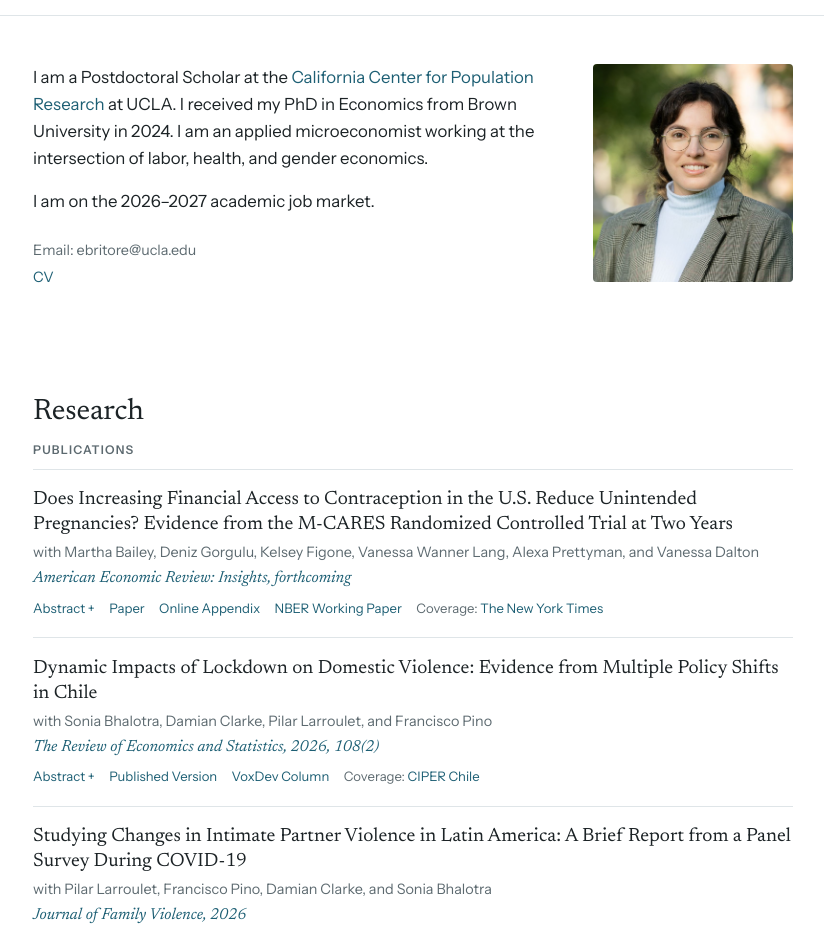
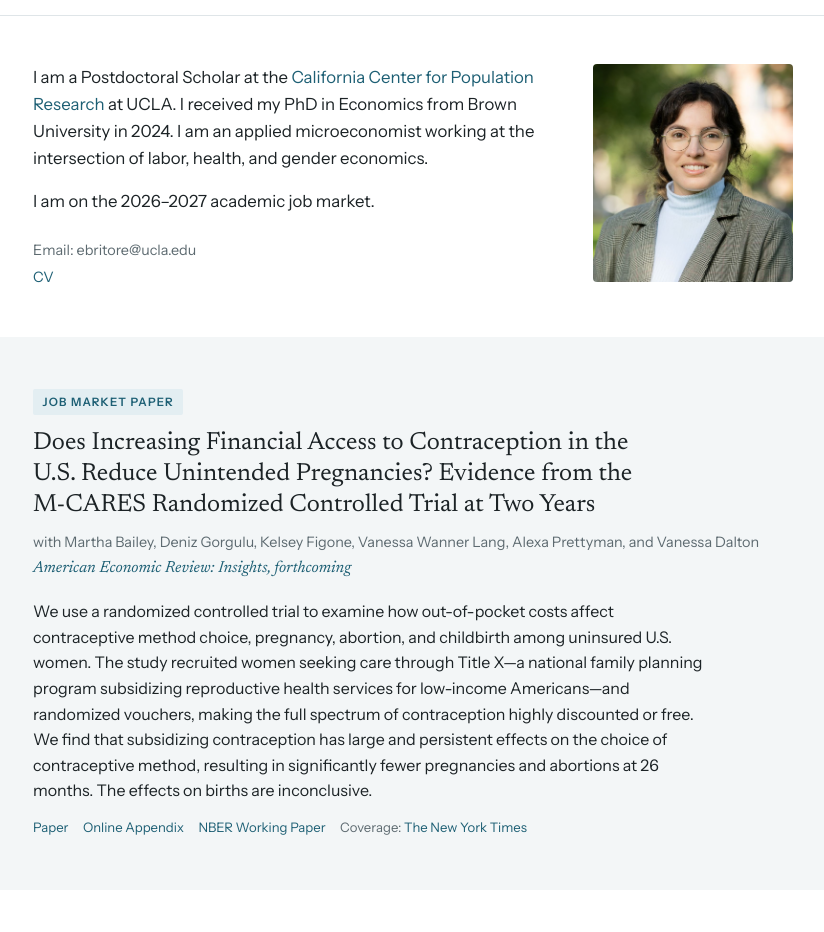
Before and after one commit to ebritore/ebritore.github.io, a plain HTML site: page index.html in a window 1280 px wide. Shown: the part 73-1005 px from the top of the page, without its empty margins (227-1051 px from the left). Drawn offline with Linux system fonts and the light colour scheme.

Commit message:
Feature job market paper on front page; CV: fix coauthors on careers paper
Co-Authored-By: Claude Opus 5.5 <noreply@anthropic.com>

```diff
--- a/index.html
+++ b/index.html
@@ -157,6 +157,7 @@ footer .wrap { display: flex; justify-content: space-between; gap: 1rem; flex-wr
     <a class="brand" href="#">Emilia Brito</a>
     <nav aria-label="Sections">
       <ul>
+        <li><a href="#jmp">Job Market Paper</a></li>
         <li><a href="#research">Research</a></li>
         <li><a href="#teaching">Teaching</a></li>
         <li><a href="cv_emilia_brito.pdf">CV</a></li>
@@ -182,6 +183,23 @@ footer .wrap { display: flex; justify-content: space-between; gap: 1rem; flex-wr
   </div>
 </div>
 
+<section class="band" id="jmp">
+  <div class="wrap">
+    <div class="jmp">
+      <span class="label">Job Market Paper</span>
+      <p class="title"><a href="https://drive.google.com/file/d/1aDOcIVEYcB_DKlWYm4ct62_JEkAzsF26/view">Does Increasing Financial Access to Contraception in the U.S. Reduce Unintended Pregnancies? Evidence from the M-CARES Randomized Controlled Trial at Two Years</a></p>
+      <div class="byline">with Martha Bailey, Deniz Gorgulu, Kelsey Figone, Vanessa Wanner Lang, Alexa Prettyman, and Vanessa Dalton<span class="status">American Economic Review: Insights, forthcoming</span></div>
+      <p class="abstract">We use a randomized controlled trial to examine how out-of-pocket costs affect contraceptive method choice, pregnancy, abortion, and childbirth among uninsured U.S. women. The study recruited women seeking care through Title X—a national family planning program subsidizing reproductive health services for low-income Americans—and randomized vouchers, making the full spectrum of contraception highly discounted or free. We find that subsidizing contraception has large and persistent effects on the choice of contraceptive method, resulting in significantly fewer pregnancies and abortions at 26 months. The effects on births are inconclusive.</p>
+      <div class="linkrow">
+        <a href="https://drive.google.com/file/d/1aDOcIVEYcB_DKlWYm4ct62_JEkAzsF26/view">Paper</a>
+        <a href="https://drive.google.com/file/d/1kDme_qKdITgaU-7Do4rcEeP2lBUXTVfB/view">Online Appendix</a>
+        <a href="https://www.nber.org/papers/w34400">NBER Working Paper</a>
+        <span class="cov">Coverage: <a href="https://www.nytimes.com/2026/01/03/opinion/health-care-medicaid-cuts.html">The New York Times</a></span>
+      </div>
+    </div>
+  </div>
+</section>
+
 <section id="research">
   <div class="wrap">
     <h2>Research</h2>
@@ -189,7 +207,7 @@ footer .wrap { display: flex; justify-content: space-between; gap: 1rem; flex-wr
     <h3>Publications</h3>
     <ul class="papers">
       <li class="paper">
-        <p class="title"><a href="https://drive.google.com/file/d/1aDOcIVEYcB_DKlWYm4ct62_JEkAzsF26/view">Does Increasing Financial Access to Contraception in the U.S. Reduce Unintended Pregnancies? Evidence from the M-CARES Randomized Controlled Trial at Two Years</a></p>
+        <p class="title"><a href="https://drive.google.com/file/d/1aDOcIVEYcB_DKlWYm4ct62_JEkAzsF26/view">Does Increasing Financial Access to Contraception in the U.S. Reduce Unintended Pregnancies? Evidence from the M-CARES Randomized Controlled Trial at Two Years</a><span class="tag">Job Market Paper</span></p>
         <div class="byline">with Martha Bailey, Deniz Gorgulu, Kelsey Figone, Vanessa Wanner Lang, Alexa Prettyman, and Vanessa Dalton<span class="status">American Economic Review: Insights, forthcoming</span></div>
         <div class="linkrow">
           <details><summary>Abstract</summary><p class="abs">We use a randomized controlled trial to examine how out-of-pocket costs affect contraceptive method choice, pregnancy, abortion, and childbirth among uninsured U.S. women. The study recruited women seeking care through Title X—a national family planning program subsidizing reproductive health services for low-income Americans—and randomized vouchers, making the full spectrum of contraception highly discounted or free. We find that subsidizing contraception has large and persistent effects on the choice of contraceptive method, resulting in significantly fewer pregnancies and abortions at 26 months. The effects on births are inconclusive.</p></details>
```
Also changed, not shown: 1 other file.
